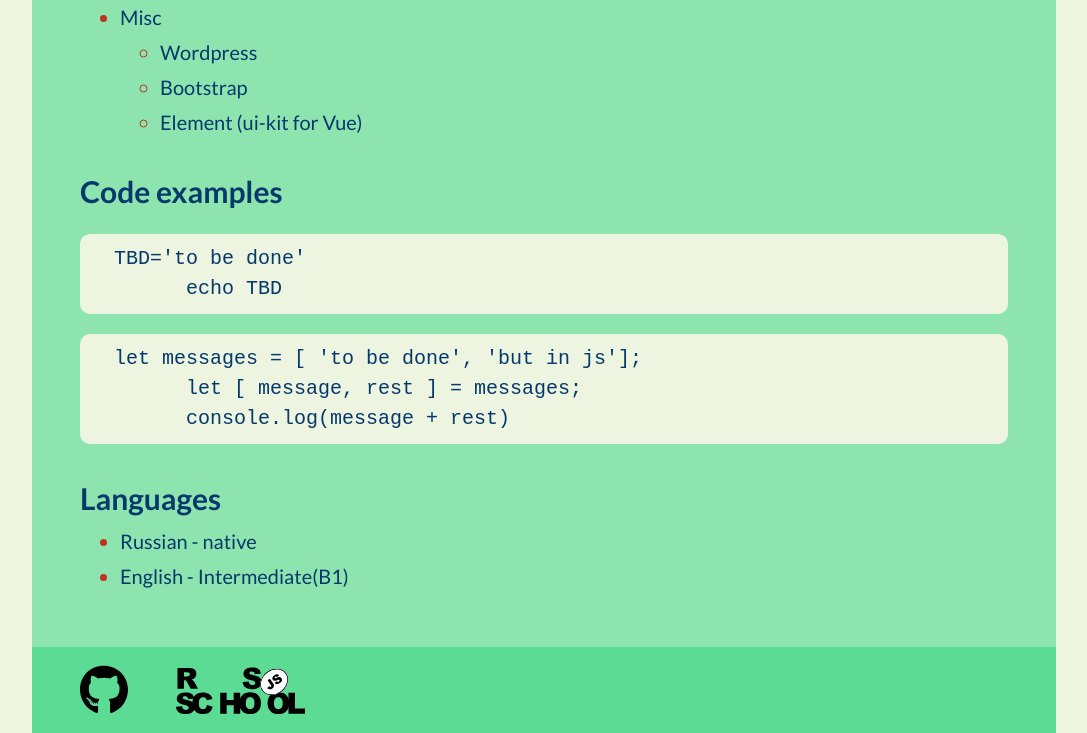
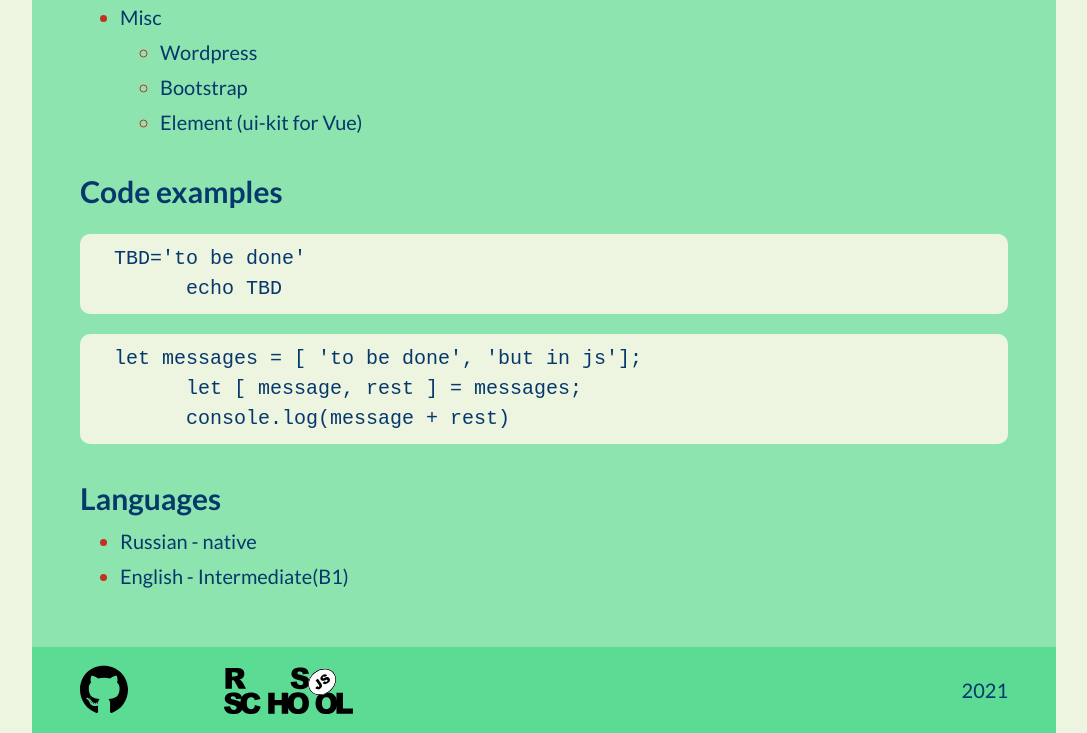
Before and after one commit to remove-checksum/rsschool-cv, a plain HTML site: page index.html in a window 1280 px wide. Shown: the part 1702-2435 px from the top of the page, without its empty margins (96-1183 px from the left). Drawn offline with Linux system fonts and the light colour scheme.

Commit message:
feat: add date to footer

```diff
--- a/assets/styles/main.css
+++ b/assets/styles/main.css
@@ -87,11 +87,16 @@ h2 > a:visited {
   padding-bottom: 18px;
 }
 
-.links-wrapper {
+.footer-wrapper {
   height: 100%;
   display: flex;
   justify-content: start;
   align-items: center;
+}
+
+.footer-wrapper *:last-child {
+  margin-left: auto;
+  margin-right: 48px;
 }
 
 .link {
--- a/index.html
+++ b/index.html
@@ -135,7 +135,7 @@
     </main>
 
     <footer class="footer">
-      <div class="links-wrapper">
+      <div class="footer-wrapper">
         <a
         class="link"
         href="https://github.com/remove-checksum/rsschool-cv"
@@ -159,6 +159,7 @@
           height="48"
           >
         </a>
+        <span>2021</span>
       </div>
     </footer>
 
```
